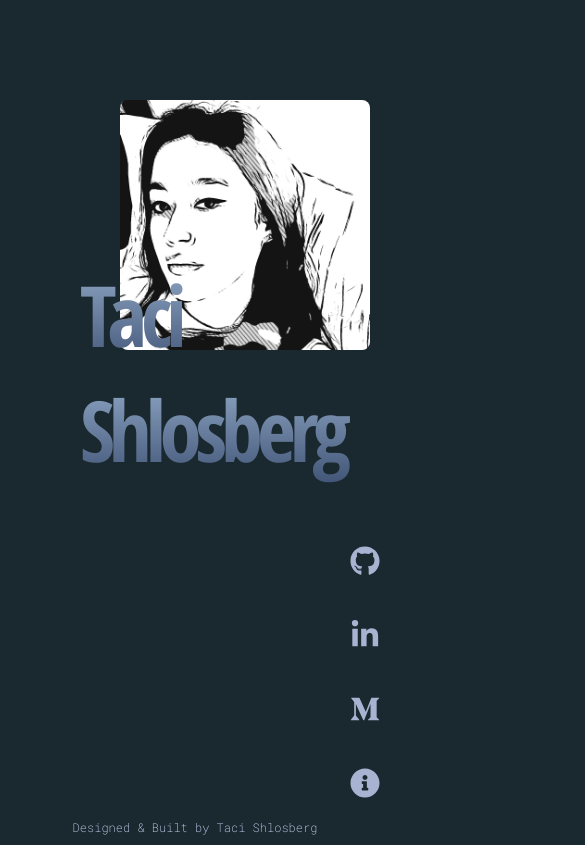
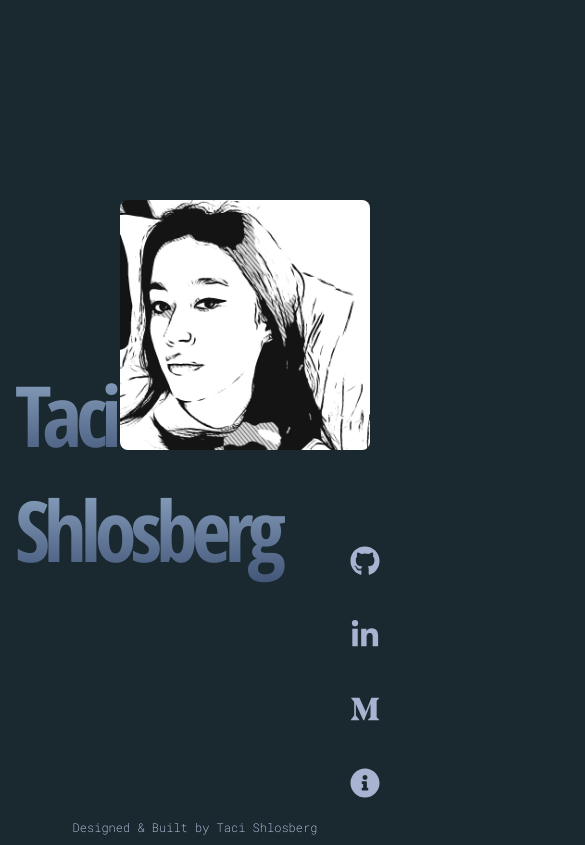
Before and after one commit to tshlos/web, a React (Create React App) app in the folder my-portfolio/: page / in a window 390 px wide. Shown: the top 845 px of the page, 585 px wide, since content can reach past the window. Built offline with nearby package versions, Linux system fonts and the light colour scheme.

Commit message:
Updated home

```diff
--- a/my-portfolio/src/components/Home.css
+++ b/my-portfolio/src/components/Home.css
@@ -8,7 +8,7 @@
     width: 350px;
     border-radius: 8px;
     margin-left: 50px;
-    margin-top: 100px;
+    margin-top: 200px;
 }
 
 @media only screen and (max-width: 760px) {
@@ -21,11 +21,11 @@
     position: relative;
     margin-left: auto;
     margin-right: auto;
-    width: 700px;
     margin-top: -2.3em;
     padding-left: 10px;
     font-size: 7.5vh;
     letter-spacing: -6px;
+    width: 700px;
 }
 
 .first-name, .last-name {
@@ -40,7 +40,8 @@
     .name-container {
         font-size: 5vh;
         letter-spacing: -6px;
-        padding-left: 80px;
+        padding-left: 15px;
         padding-top: -3em;
+        width: auto;
     }
 }
```
